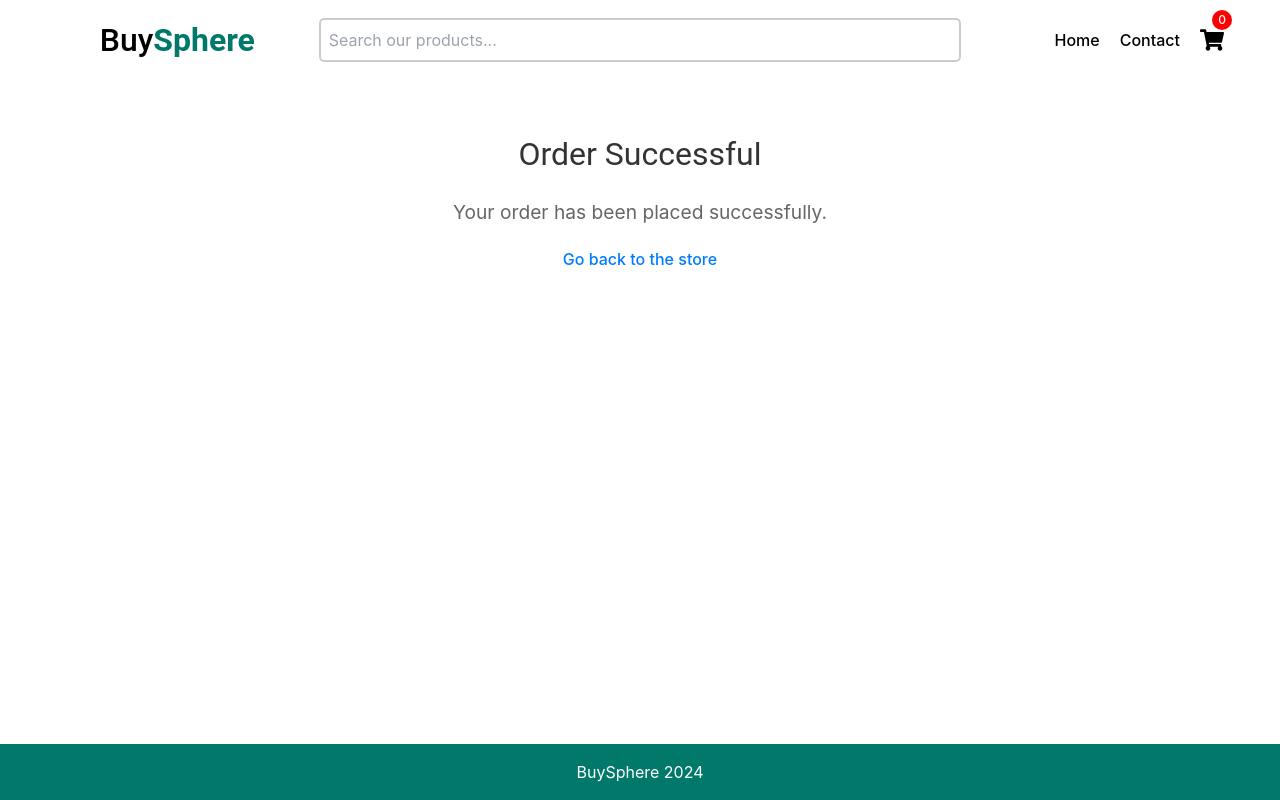
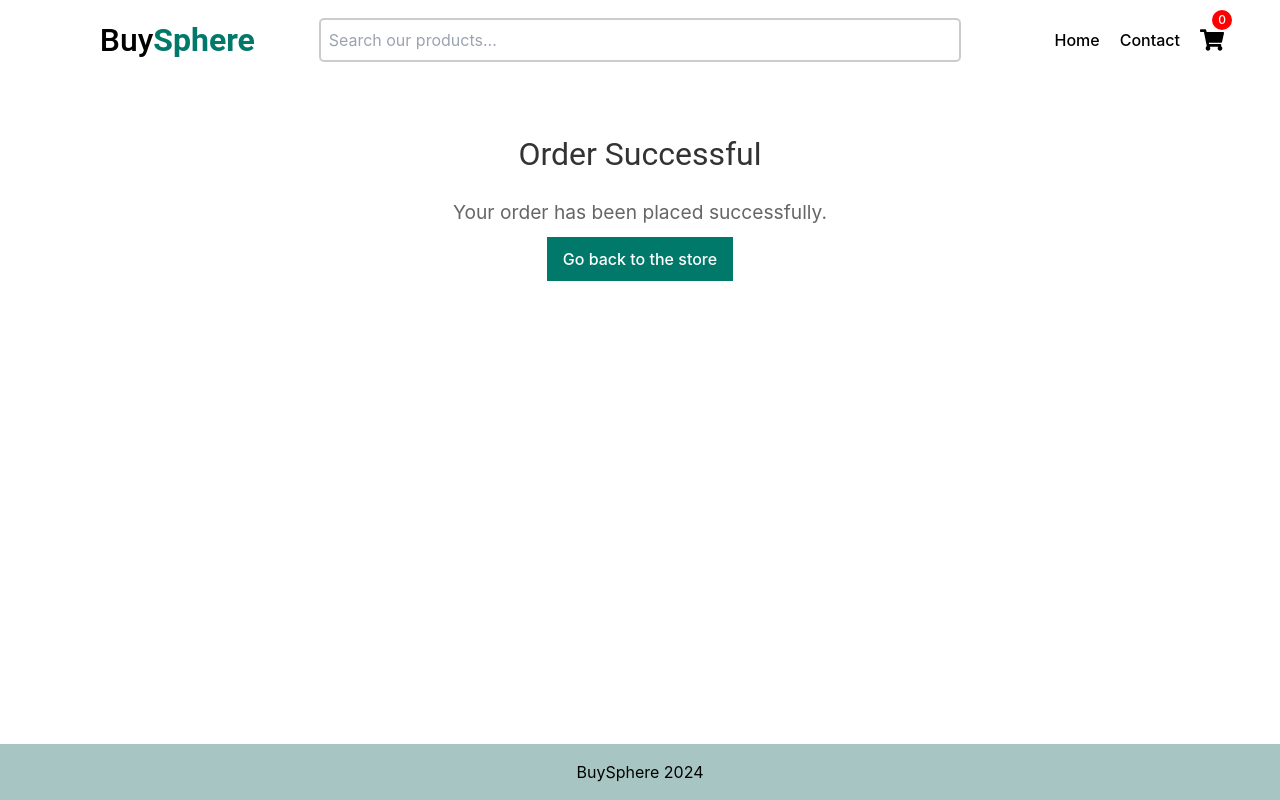
Before and after one commit to kribac12/kb-ecom-store, a React (Vite) app: page /checkout-success in a window 1280 px wide. Built offline with nearby package versions, Linux system fonts and the light colour scheme.

Commit message:
styling of going back for success message

```diff
--- a/src/components/Footer/Footer.styles.js
+++ b/src/components/Footer/Footer.styles.js
@@ -1,8 +1,8 @@
 import styled from "styled-components";
 
 export const FooterContainer = styled.footer`
-  background-color: ${(props) => props.theme.colors.primary};
-  color: white;
+  background-color: ${(props) => props.theme.colors.secondary};
+  color: #000;
   text-align: center;
   padding: 1rem 0;
   position: fixed;
--- a/src/components/StyledButton.js
+++ b/src/components/StyledButton.js
@@ -5,6 +5,7 @@ const StyledButton = styled.button`
   color: ${({ theme, variant }) => theme.buttonVariants[variant].color};
   width: ${({ theme, size }) => theme.buttonSizes[size] || "auto"};
   margin: ${({ margin }) => margin || "0"};
+  padding: 12px 16px;
   &:hover {
     background-color: ${({ theme, variant }) => theme.buttonVariants[variant].hoverBackgroundColor};
     border-color: ${({ theme, variant }) => theme.buttonVariants[variant].hoverBorderColor};
--- a/src/pages/CheckoutSuccessPage/CheckoutSuccessPage.styles.js
+++ b/src/pages/CheckoutSuccessPage/CheckoutSuccessPage.styles.js
@@ -1,5 +1,4 @@
 import styled from "styled-components";
-import { Link } from "react-router-dom";
 
 export const SuccessContainer = styled.div`
   text-align: center;
@@ -13,19 +12,6 @@ export const SuccessTitle = styled.h1`
 
 export const SuccessMessageCheckout = styled.p`
   font-size: 1.2rem;
-  margin-top: 20px;
+  margin: 20px;
   color: #666;
 `;
-
-export const BackLink = styled(Link)`
-  display: block;
-  margin-top: 20px;
-  color: #007bff;
-  text-decoration: none;
-`;
-
-export const BackLinkHover = styled(BackLink)`
-  &:hover {
-    text-decoration: underline;
-  }
-`;
--- a/src/pages/CheckoutSuccessPage/index.jsx
+++ b/src/pages/CheckoutSuccessPage/index.jsx
@@ -1,11 +1,15 @@
 import * as S from "./CheckoutSuccessPage.styles";
+import { Link } from "react-router-dom";
+import StyledButton from "../../components/StyledButton";
 
 const CheckoutSuccessPage = () => {
   return (
     <S.SuccessContainer>
       <S.SuccessTitle>Order Successful</S.SuccessTitle>
       <S.SuccessMessageCheckout>Your order has been placed successfully.</S.SuccessMessageCheckout>
-      <S.BackLink to="/">Go back to the store</S.BackLink>
+      <StyledButton as={Link} to="/" variant="primary" size="large" margin="1rem">
+        Go back to the store
+      </StyledButton>
     </S.SuccessContainer>
   );
 };
--- a/src/styles/GlobalStyle.js
+++ b/src/styles/GlobalStyle.js
@@ -22,7 +22,7 @@ const GlobalStyle = createGlobalStyle`
     color: ${({ theme }) => theme.colors.link};
     text-decoration: inherit;
     &:hover {
-      color: ${({ theme }) => theme.colors.linkHover};
+      font-weight: bold;
     }
   }
 
--- a/src/styles/theme.js
+++ b/src/styles/theme.js
@@ -3,7 +3,6 @@ const theme = {
     text: "#000000",
     background: "#ffffff",
     link: "#000000",
-    linkHover: "#535bf2",
     primary: "#00796B",
     secondary: "#A7C6C3",
   },
```
